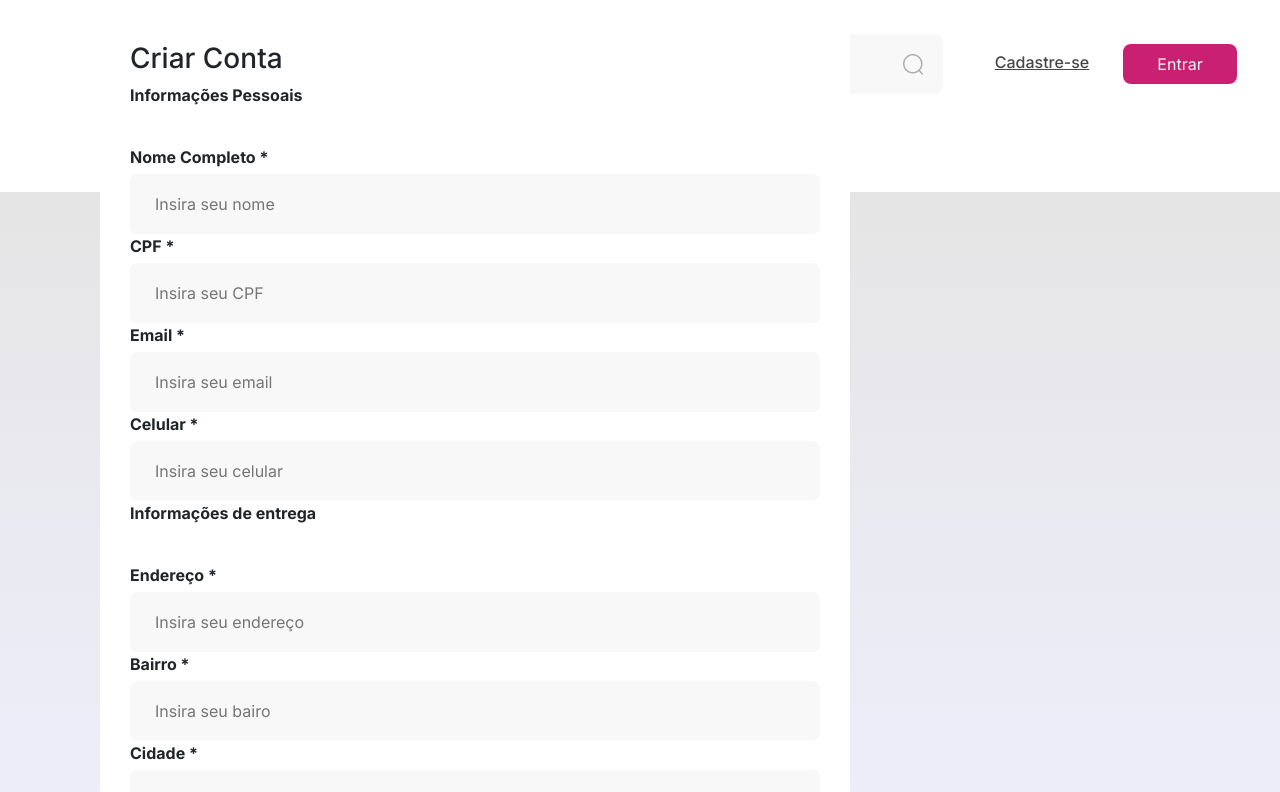
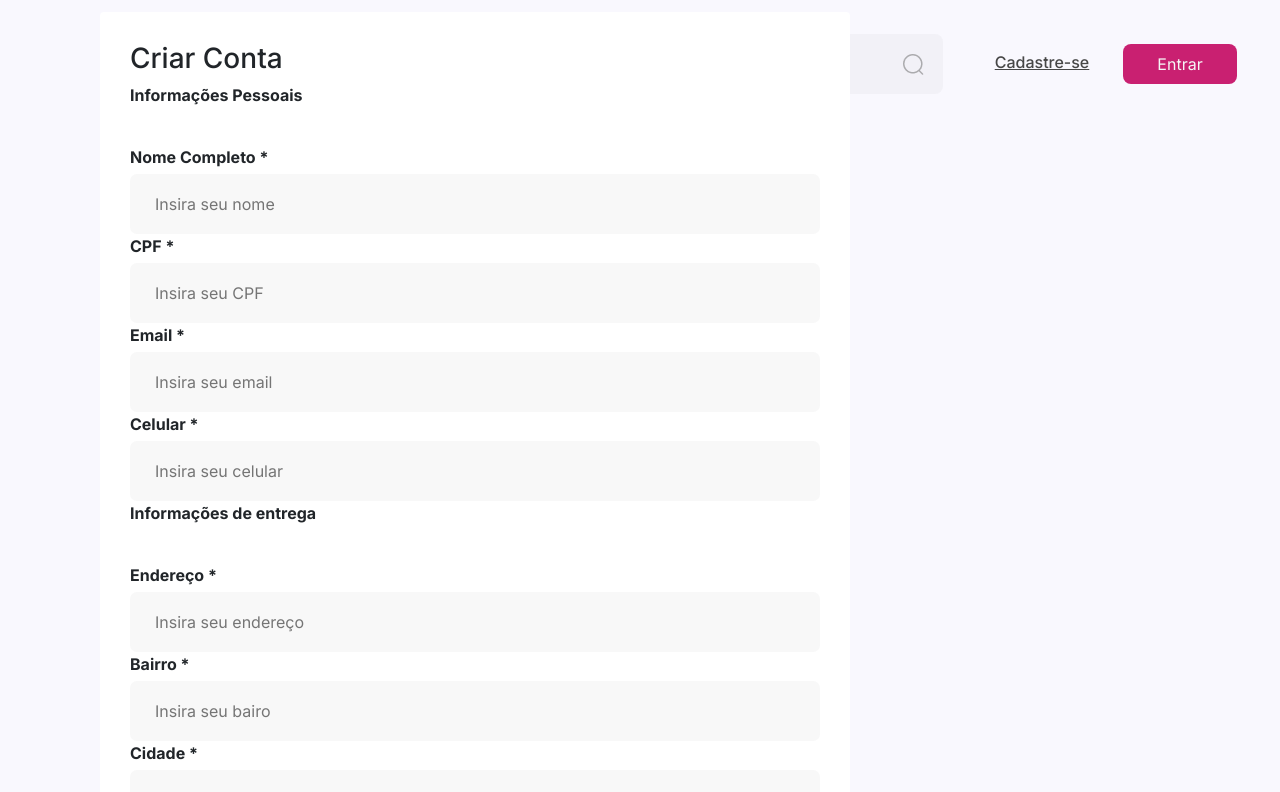
Before and after one commit to JohnyMax42/projeto-drip-store, a React (Vite) app: page /Cadastro in a window 1280 px wide. Shown: the top 792 px of the page. Built offline with nearby package versions, Linux system fonts and the light colour scheme; no server answers.

Commit message:
fix cor de fundo

```diff
--- a/src/components/Cadastro/CadastroCard.jsx
+++ b/src/components/Cadastro/CadastroCard.jsx
@@ -15,7 +15,8 @@ export default function CadastroCard() {
     text-align: left;
     padding: 30px;
     background-color: #FFFFFF;
-    border-radius: 7px;
+    border-radius: 4px;
+ ;
 
 `
     const WrapperTitulo = styled.div`
--- a/src/pages/Cadastro/CadastroPage.jsx
+++ b/src/pages/Cadastro/CadastroPage.jsx
@@ -7,7 +7,7 @@ export default function CadastroPage() {
     const Container = styled.div`
         width: 1440px;
         height: 90vh;
-        background: linear-gradient(to bottom, #E5E5E5 0%, #EFEFFF 100%);
+        background: #F9F8FE;
         display: flex;
         flex-direction: column;
         justify-content: center;
--- a/src/pages/Layout.jsx
+++ b/src/pages/Layout.jsx
@@ -3,9 +3,17 @@ import Header from '../components/Header/Header';
 import Footer from '../components/Footer/Footer';
 import RoutesPages from './RoutesPages';
 import { BrowserRouter } from 'react-router-dom';
+import { styled } from "styled-components";
 
 export default function Layout(){
+
+    const BackgroundDiv = styled.div`
+    background: #F9F8FE;
+
+    `
     return (
+        <BackgroundDiv>
+
         <>
         <BrowserRouter>
             <Header/>
@@ -13,5 +21,7 @@ export default function Layout(){
             <Footer/>
         </BrowserRouter>
         </>
+        </BackgroundDiv>
+
     )
 }
```
